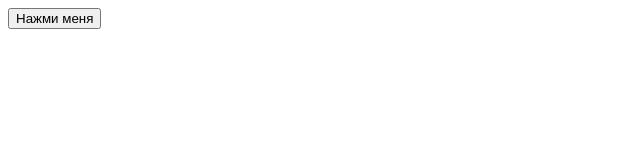
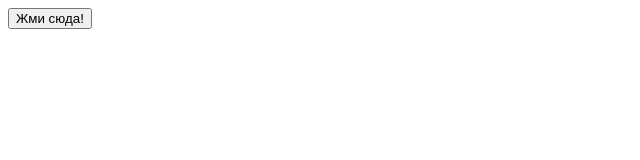
Before and after one commit to Drozdovskiii/Angular_project, an Angular app: page / in a window 1280 px wide. Shown: the top 160 px of the page, without its empty margins (0-640 px from the left). Built offline with nearby package versions, Linux system fonts and the light colour scheme.

Commit message:
add button

```diff
--- a/src/app/app.component.html
+++ b/src/app/app.component.html
@@ -1 +1,2 @@
-<input value="Нажми меня" onclick="alert('Спасибо что нажал!)')" type="button">
+
+<button (click)="onClick()">Жми сюда!</button>
--- a/src/app/app.component.ts
+++ b/src/app/app.component.ts
@@ -7,4 +7,8 @@ import { Component } from '@angular/core';
 })
 export class AppComponent {
   title = 'myFirstApp';
+
+  onClick() {
+    alert('Спасибо что нажал!');
+  }
 }
```
